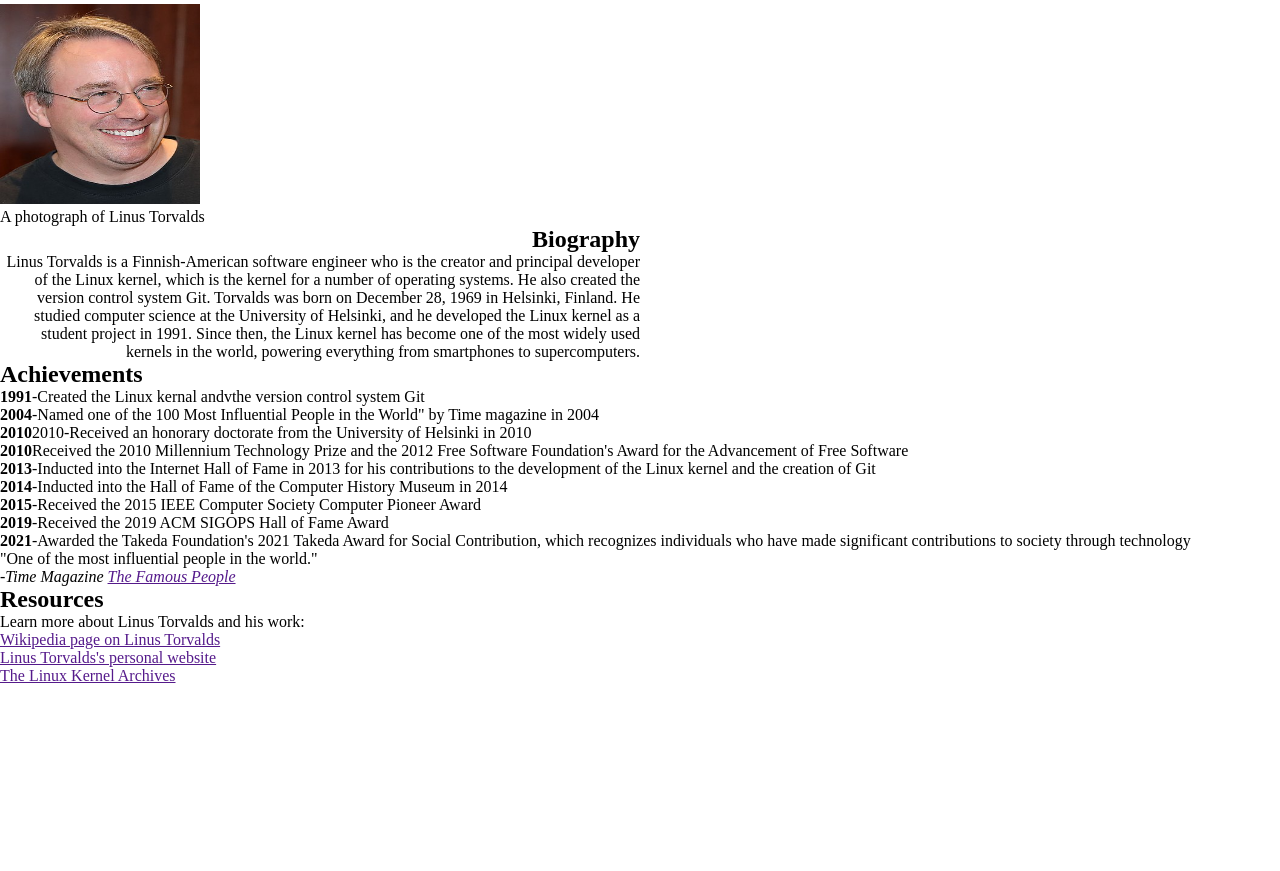
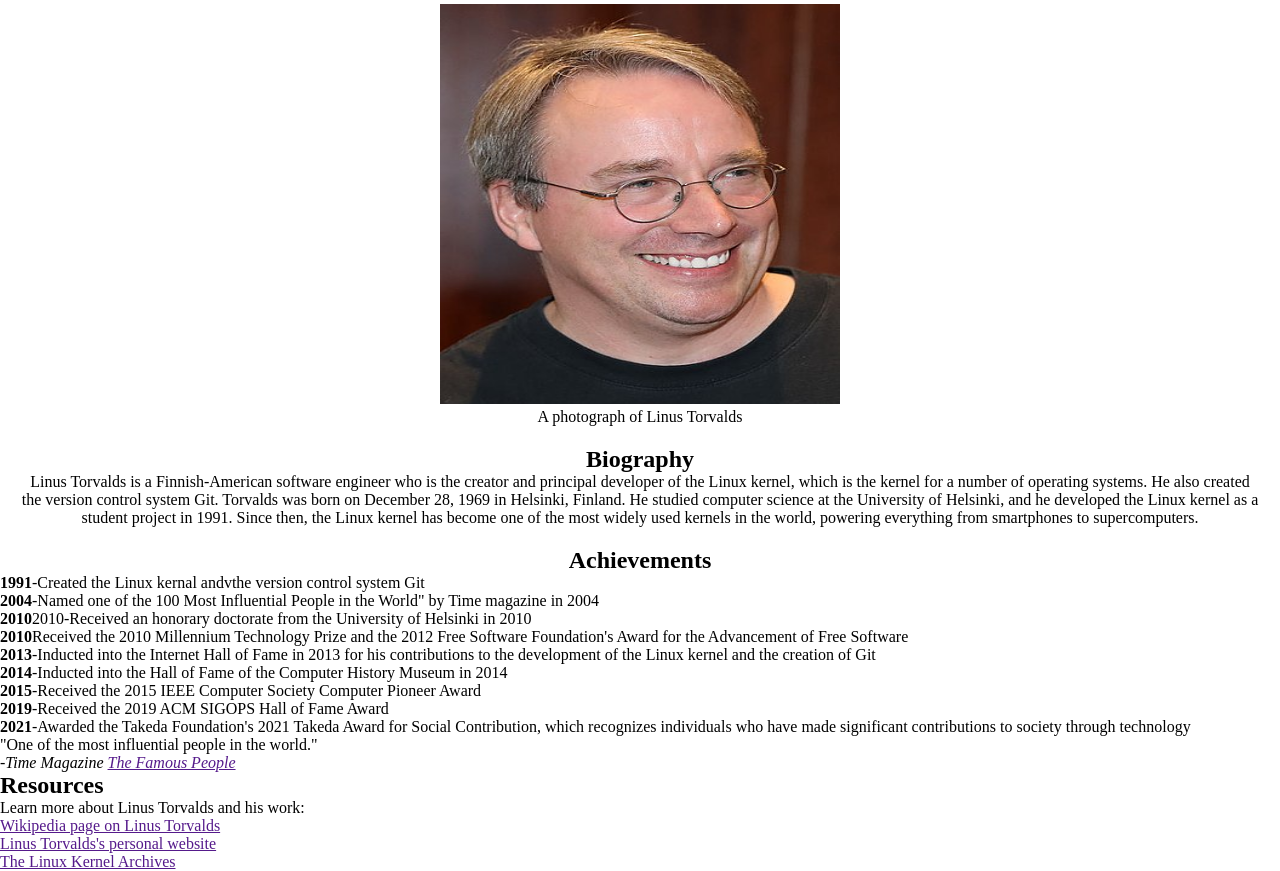
Before and after one commit to shizuka-virus/WEB_DEV_DOT, a plain HTML site: page HTML_AND_CSS/Assignment#1/index.html in a window 1280 px wide. Shown: the part 51-922 px from the top of the page. Before the commit the page ends 800 px from the top, so only its background shows below. Drawn offline with Linux system fonts and the light colour scheme.

Commit message:
Modified

```diff
--- a/HTML_AND_CSS/Assignment#1/index.html
+++ b/HTML_AND_CSS/Assignment#1/index.html
@@ -22,9 +22,9 @@
     <p id="pp1">Linus Torvalds is a Finnish-American software engineer who is the creator and principal developer of the Linux kernel, which is the kernel for a number of operating systems. He also created the version control system Git. Torvalds was born on December 28, 1969 in Helsinki, Finland. He studied computer science at the University of Helsinki, and he developed the Linux kernel as a student project in 1991. Since then, the Linux kernel has become one of the most widely used kernels in the world, powering everything from smartphones to supercomputers.
     </p></div></div>
     <!--Adding H2-->
-    <h2>Achievements</h2>
+    <div id="ach"><h2 id="hh3">Achievements</h2>
     <!-Adding Unordered List-->
-    <ul>
+    <div><ul>
         <li><b>1991</b>-Created the Linux kernal andvthe version control system Git</li>
         <li><b>2004</b>-Named one of the 100 Most Influential People in the World" by Time magazine in 2004</li>
         <li><b>2010</b>2010-Received an honorary doctorate from the University of Helsinki in 2010</li>
@@ -34,11 +34,11 @@
         <li><b>2015</b>-Received the 2015 IEEE Computer Society Computer Pioneer Award</li>
         <li><b>2019</b>-Received the 2019 ACM SIGOPS Hall of Fame Award</li>
         <li><b>2021</b>-Awarded the Takeda Foundation's 2021 Takeda Award for Social Contribution, which recognizes individuals who have made significant contributions to society through technology</li>
-    </ul>
+    </ul></div>
     <!--Adding Pragraph-->
     <p>"One of the most influential people in the world."</p>
     <p><i>-Time Magazine <a href="">The Famous People</a></i></p>
-    <!--Addind H2-->
+    <!--Addind H2--></div>
     <h2>Resources</h2>
     <!--Addind Paragraph-->
     <p>Learn more about Linus Torvalds and his work:</p>
--- a/HTML_AND_CSS/Assignment#1/style.css
+++ b/HTML_AND_CSS/Assignment#1/style.css
@@ -9,10 +9,19 @@
     display:inline;
 }
 #imm{
-    text-align:left;
-    width: 50%;
+    text-align:center;
+}
+img{
+    height: 400px;
+    width: 400px;
 }
 #bio{
-    text-align: right;
-    width: 50%;
+    text-align: center;
+    padding: 20px;
 }
+#hh3{
+    text-align: center;
+}
+#ach{
+
+}
```
